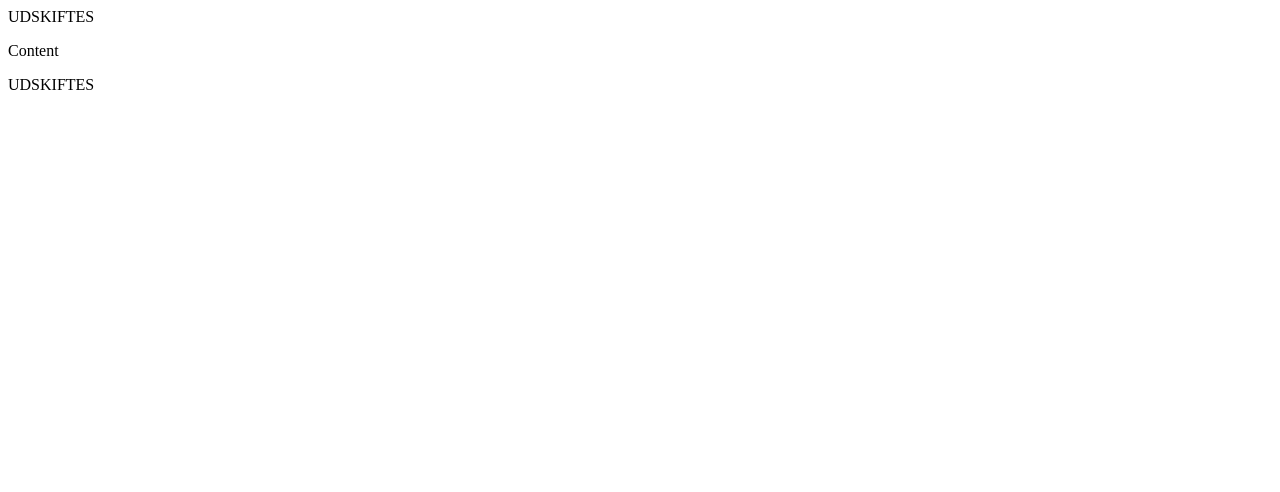
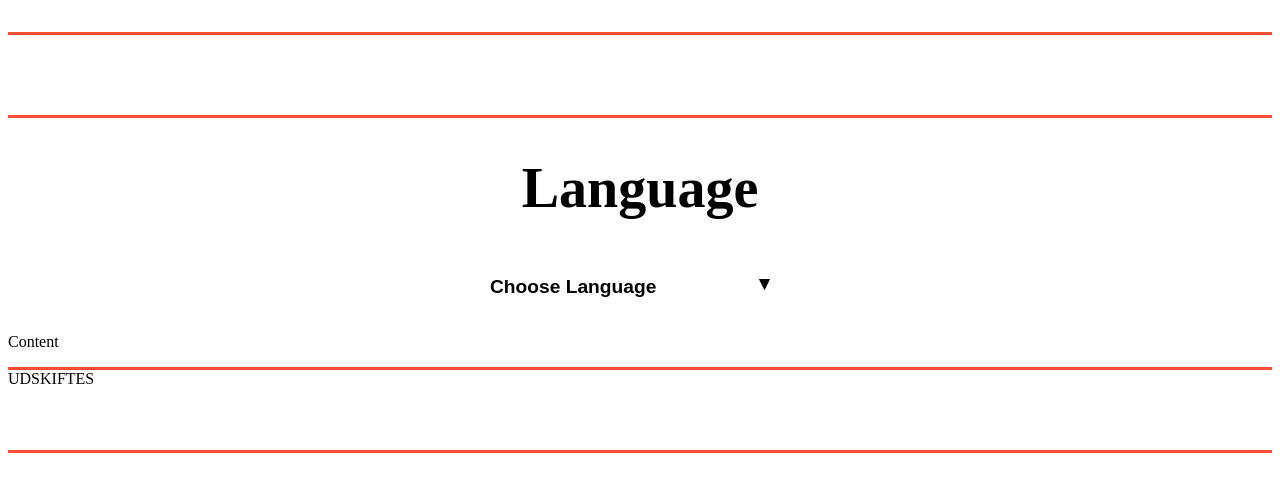
Before and after one commit to Juth0001/exercises, a plain HTML site: page uge 2/language_switcher/index.html in a window 1280 px wide. Drawn offline with Linux system fonts and the light colour scheme.

Commit message:
language done

```diff
--- /dev/null
+++ b/uge 2/language_switcher/index.css
@@ -0,0 +1,163 @@
+/*
+.navbar {
+    overflow: hidden;
+    background-color: #333;
+    font-family: Arial, Helvetica, sans-serif;
+}
+
+.navbar a {
+    float: left;
+    font-size: 16px;
+    color: white;
+    text-align: center;
+    padding: 14px 16px;
+    text-decoration: none;
+
+}
+
+.dropdown {
+    float: left;
+    overflow: hidden;
+}
+
+.dropdown .dropbtn {
+    font-size: 16px;
+    border: none;
+    outline: none;
+    color: white;
+    padding: 14px 16px;
+    background-color: inherit;
+    font-family: inherit;
+    margin: 0;
+
+}
+
+.navbar a:hover,
+.dropdown:hover,
+.dropbtn {
+    display: none;
+    position: absolute;
+    background-color: #f9f9f9;
+    min-width: 160px;
+    box-shadow: 0px 8px 16px 0px rgba(0, 0, 0, 0.2);
+    z-index: 1;
+}
+
+.dropdown-content {
+    max-height: 0;
+    overflow: hidden;
+    transition: max-height 0.4s ease;
+    padding: 0 1rem;
+}
+
+.dropdown-content a {
+    float: none;
+    color: black;
+    padding: 14px 16px;
+    text-decoration: none;
+    display: block;
+    text-align: left;
+
+
+}
+
+.dropdown-content a:hover {
+    background-color: #ddd;
+}
+
+.dropdown:hover {
+    display: block;
+}
+*/
+
+body {
+    height: 100vh;
+}
+
+.header {
+    height: 10vh;
+    margin-top: 2rem;
+    border-top: solid #fe4d34;
+    border-bottom: solid #fe4d34;
+
+}
+
+.footer {
+    height: 10vh;
+    margin-bottom: 2rem;
+    border-top: solid #fe4d34;
+    border-bottom: solid #fe4d34;
+
+}
+
+.dropdown h1 {
+    display: flex;
+    justify-content: center;
+    /* vandret */
+    align-items: center;
+    /* lodret */
+
+    text-align: center;
+    font-size: 350%;
+}
+
+/* Dropdown container */
+.dropdown {
+    width: 100%;
+
+    text-align: center;
+}
+
+/* Knap med overskrift og pil */
+.dropdown-toggle {
+    width: 300px;
+    padding: 0rem;
+    background: none;
+    border: none;
+    font-size: 1.2rem;
+    font-weight: bold;
+    text-align: left;
+    cursor: pointer;
+    position: relative;
+}
+
+.dropdown-toggle .arrow {
+    position: absolute;
+    right: 1rem;
+    top: 1rem;
+    transition: transform 0.3s ease;
+}
+
+.dropdown.open .dropdown-toggle .arrow {
+    transform: rotate(180deg);
+}
+
+/* Indhold (skjult som standard) */
+.dropdown-content {
+    max-height: 0;
+    overflow: hidden;
+    transition: max-height 0.4s ease;
+    padding: 0 1rem;
+}
+
+.dropdown.open .dropdown-content {
+    max-height: 200px;
+    padding: 1rem;
+}
+
+.dropdown-content a {
+    color: #000;
+    text-decoration: underline;
+}
+
+button {
+    width: 300px;
+    padding: 0rem;
+    background: none;
+    border: none;
+    font-size: 1.2rem;
+    font-weight: bold;
+    text-align: left;
+    cursor: pointer;
+    position: relative;
+}
--- a/uge 2/language_switcher/index.html
+++ b/uge 2/language_switcher/index.html
@@ -1,15 +1,55 @@
 <!DOCTYPE html>
-<html lang="en">
+<html lang="da">
 
 <head>
     <meta charset="UTF-8">
     <meta name="viewport" content="width=device-width, initial-scale=1.0">
     <title>Language Switcher</title>
     <script type="module" src="js.js"></script>
+    <link rel="stylesheet" href="index.css">
 </head>
 
 <body>
-    <header class="header">UDSKIFTES</header>
+    <!--<header class="header">UDSKIFTES
+        <div class="navbar">
+            <div class="dropdown">
+                <button class="dropbtn">
+                    <p>Dropdown</p>
+                    <i class="fa fa-caret-down"></i>
+                </button>
+                <div class="dropdown-content">
+                    <a href="#">link 1</a>
+                    <a href="#">link 2</a>
+                    <a href="#">link 3</a>
+                </div>
+            </div>
+        </div>
+
+    </header>
+    <p>Content</p>
+    <div class="footer">UDSKIFTES</div>-->
+
+    <section class="header"> </section>
+
+
+    <div class="dropdown">
+        <h1>
+            Language
+        </h1>
+        <button class="dropdown-toggle">
+            <p>Choose Language</p>
+            <i class="fa fa-caret-down"></i>
+
+            <span class="arrow">▼</span>
+        </button>
+        <div class="dropdown-content">
+            <button id="languageDa"><a href="#">Danish</a></button>
+            <button id="languageDe"><a href="#">German</a></button>
+
+        </div>
+    </div>
+
+
     <p>Content</p>
     <div class="footer">UDSKIFTES</div>
 
--- a/uge 2/language_switcher/js.js
+++ b/uge 2/language_switcher/js.js
@@ -1,4 +1,15 @@
-"use strict";
+
+
+document.addEventListener("DOMContentLoaded", () => {
+  document.querySelectorAll(".dropdown-toggle").forEach((btn) => {
+    btn.addEventListener("click", () => {
+      btn.parentElement.classList.toggle("open");
+    });
+  });
+});
+
+
+
 const texts = {
   de: {
     texts: [
@@ -13,4 +24,24 @@ const texts = {
     ],
   },
 };
-const locale = "da";
+//const locale = "da";
+
+const btn_languageDa = document.querySelector("#languageDa");
+const btn_languageDe = document.querySelector("#languageDe");
+
+btn_languageDa.addEventListener("click", () => showThisLanguage("da"));
+btn_languageDe.addEventListener("click", () => showThisLanguage("de"));
+
+showThisLanguage(da);
+showThisLanguage(de);
+
+function showThisLanguage(lang) {
+  texts[lang].texts.forEach((entry) => {
+    const el = document.querySelector(entry.location);
+    if (el) {
+      el.textContent = entry.text;
+
+    }
+  });
+
+}
```
